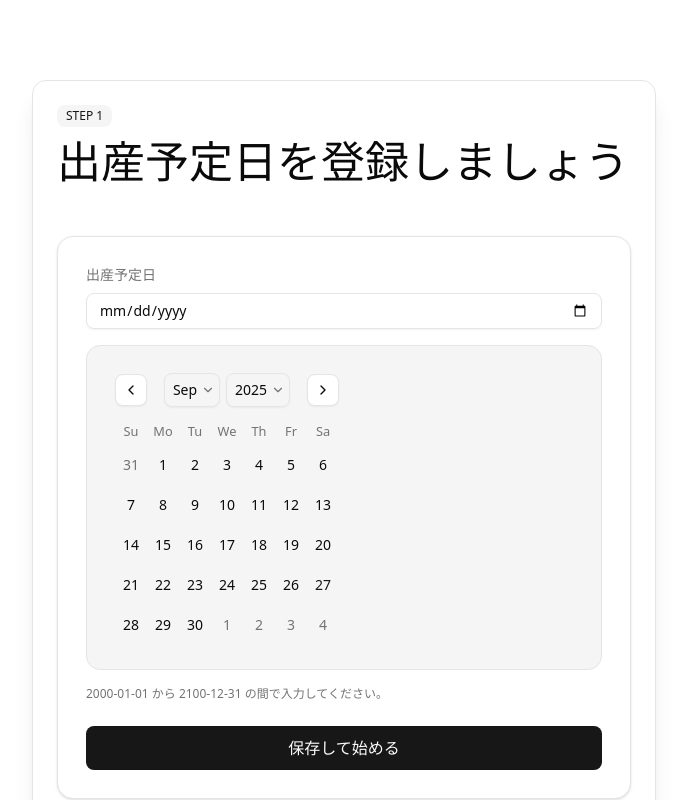
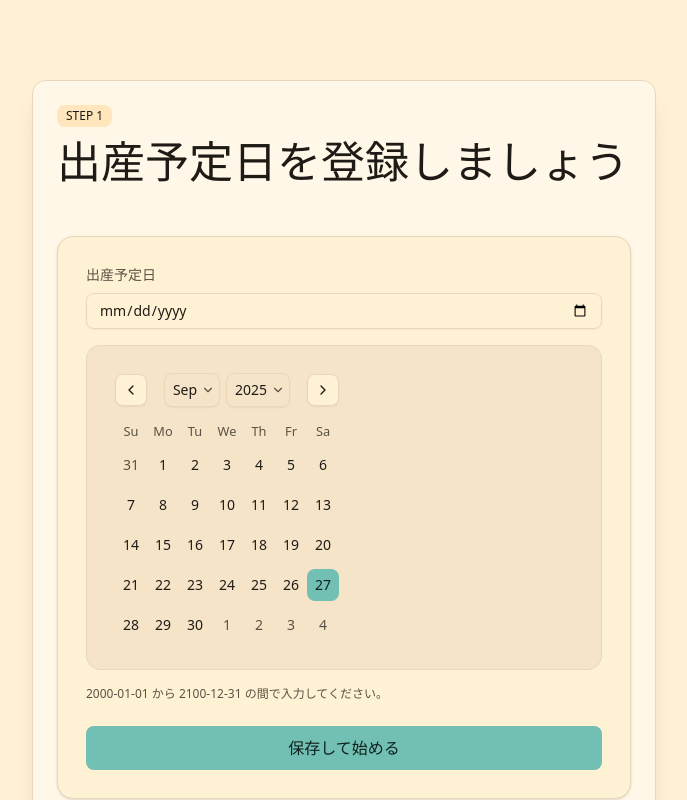
Before and after one commit to Tsugawa-Keita/202509_hackathon, a React (Vite) app: page /setup in a window 1280 px wide. Shown: the top 800 px of the page, without its empty margins (296-983 px from the left). Built offline with nearby package versions, Linux system fonts and the light colour scheme.

Commit message:
fix: カラーパレットを更新し、ダークテーマのスタイルを改善

```diff
--- a/src/index.css
+++ b/src/index.css
@@ -9,54 +9,54 @@
   font-weight: 400;
 
   color-scheme: light dark;
-  color: rgba(255, 255, 255, 0.87);
-  background-color: #242424;
+  color: #1e1a16;
+  background-color: #fff2d4;
 
   font-synthesis: none;
   text-rendering: optimizeLegibility;
   -webkit-font-smoothing: antialiased;
   -moz-osx-font-smoothing: grayscale;
   --radius: 0.625rem;
-  --background: oklch(1 0 0);
-  --foreground: oklch(0.145 0 0);
-  --card: oklch(1 0 0);
-  --card-foreground: oklch(0.145 0 0);
-  --popover: oklch(1 0 0);
-  --popover-foreground: oklch(0.145 0 0);
-  --primary: oklch(0.205 0 0);
-  --primary-foreground: oklch(0.985 0 0);
-  --secondary: oklch(0.97 0 0);
-  --secondary-foreground: oklch(0.205 0 0);
-  --muted: oklch(0.97 0 0);
-  --muted-foreground: oklch(0.556 0 0);
-  --accent: oklch(0.97 0 0);
-  --accent-foreground: oklch(0.205 0 0);
-  --destructive: oklch(0.577 0.245 27.325);
-  --border: oklch(0.922 0 0);
-  --input: oklch(0.922 0 0);
-  --ring: oklch(0.708 0 0);
-  --chart-1: oklch(0.646 0.222 41.116);
-  --chart-2: oklch(0.6 0.118 184.704);
-  --chart-3: oklch(0.398 0.07 227.392);
-  --chart-4: oklch(0.828 0.189 84.429);
-  --chart-5: oklch(0.769 0.188 70.08);
-  --sidebar: oklch(0.985 0 0);
-  --sidebar-foreground: oklch(0.145 0 0);
-  --sidebar-primary: oklch(0.205 0 0);
-  --sidebar-primary-foreground: oklch(0.985 0 0);
-  --sidebar-accent: oklch(0.97 0 0);
-  --sidebar-accent-foreground: oklch(0.205 0 0);
-  --sidebar-border: oklch(0.922 0 0);
-  --sidebar-ring: oklch(0.708 0 0);
+  --background: #fff2d4;
+  --foreground: #1e1a16;
+  --card: #fff7e7;
+  --card-foreground: #1e1a16;
+  --popover: #fff7e7;
+  --popover-foreground: #1e1a16;
+  --primary: #72bfb3;
+  --primary-foreground: #0f221e;
+  --secondary: #ffe6bc;
+  --secondary-foreground: #1e1a16;
+  --muted: #f6e4c8;
+  --muted-foreground: #5a5244;
+  --accent: #72bfb3;
+  --accent-foreground: #0f221e;
+  --destructive: #d46e6e;
+  --border: #ead7b9;
+  --input: #ead7b9;
+  --ring: #72bfb3;
+  --chart-1: #72bfb3;
+  --chart-2: #ffc98a;
+  --chart-3: #ffaf7d;
+  --chart-4: #8ed6cc;
+  --chart-5: #ff8f99;
+  --sidebar: #fff7e7;
+  --sidebar-foreground: #1e1a16;
+  --sidebar-primary: #72bfb3;
+  --sidebar-primary-foreground: #0f221e;
+  --sidebar-accent: #ffe6bc;
+  --sidebar-accent-foreground: #1e1a16;
+  --sidebar-border: #ead7b9;
+  --sidebar-ring: #72bfb3;
 }
 
 a {
   font-weight: 500;
-  color: #646cff;
+  color: #72bfb3;
   text-decoration: inherit;
 }
 a:hover {
-  color: #535bf2;
+  color: #5ca99e;
 }
 
 body {
@@ -104,37 +104,37 @@ body {
 }
 
 .dark {
-  --background: oklch(0.145 0 0);
-  --foreground: oklch(0.985 0 0);
-  --card: oklch(0.205 0 0);
-  --card-foreground: oklch(0.985 0 0);
-  --popover: oklch(0.205 0 0);
-  --popover-foreground: oklch(0.985 0 0);
-  --primary: oklch(0.922 0 0);
-  --primary-foreground: oklch(0.205 0 0);
-  --secondary: oklch(0.269 0 0);
-  --secondary-foreground: oklch(0.985 0 0);
-  --muted: oklch(0.269 0 0);
-  --muted-foreground: oklch(0.708 0 0);
-  --accent: oklch(0.269 0 0);
-  --accent-foreground: oklch(0.985 0 0);
-  --destructive: oklch(0.704 0.191 22.216);
-  --border: oklch(1 0 0 / 10%);
-  --input: oklch(1 0 0 / 15%);
-  --ring: oklch(0.556 0 0);
-  --chart-1: oklch(0.488 0.243 264.376);
-  --chart-2: oklch(0.696 0.17 162.48);
-  --chart-3: oklch(0.769 0.188 70.08);
-  --chart-4: oklch(0.627 0.265 303.9);
-  --chart-5: oklch(0.645 0.246 16.439);
-  --sidebar: oklch(0.205 0 0);
-  --sidebar-foreground: oklch(0.985 0 0);
-  --sidebar-primary: oklch(0.488 0.243 264.376);
-  --sidebar-primary-foreground: oklch(0.985 0 0);
-  --sidebar-accent: oklch(0.269 0 0);
-  --sidebar-accent-foreground: oklch(0.985 0 0);
-  --sidebar-border: oklch(1 0 0 / 10%);
-  --sidebar-ring: oklch(0.556 0 0);
+  --background: #0f201c;
+  --foreground: #e3f6f2;
+  --card: #152b27;
+  --card-foreground: #e3f6f2;
+  --popover: #152b27;
+  --popover-foreground: #e3f6f2;
+  --primary: #72bfb3;
+  --primary-foreground: #06221d;
+  --secondary: #1f3d38;
+  --secondary-foreground: #e3f6f2;
+  --muted: #1a3330;
+  --muted-foreground: #a7c6c0;
+  --accent: #264d47;
+  --accent-foreground: #e3f6f2;
+  --destructive: #ef7a7a;
+  --border: #27423d;
+  --input: #27423d;
+  --ring: #72bfb3;
+  --chart-1: #72bfb3;
+  --chart-2: #ffcf9b;
+  --chart-3: #ff9f7a;
+  --chart-4: #66d0c2;
+  --chart-5: #ff7f8c;
+  --sidebar: #132a26;
+  --sidebar-foreground: #e3f6f2;
+  --sidebar-primary: #72bfb3;
+  --sidebar-primary-foreground: #06221d;
+  --sidebar-accent: #1f3d38;
+  --sidebar-accent-foreground: #e3f6f2;
+  --sidebar-border: #27423d;
+  --sidebar-ring: #72bfb3;
 }
 
 @layer base {
```
